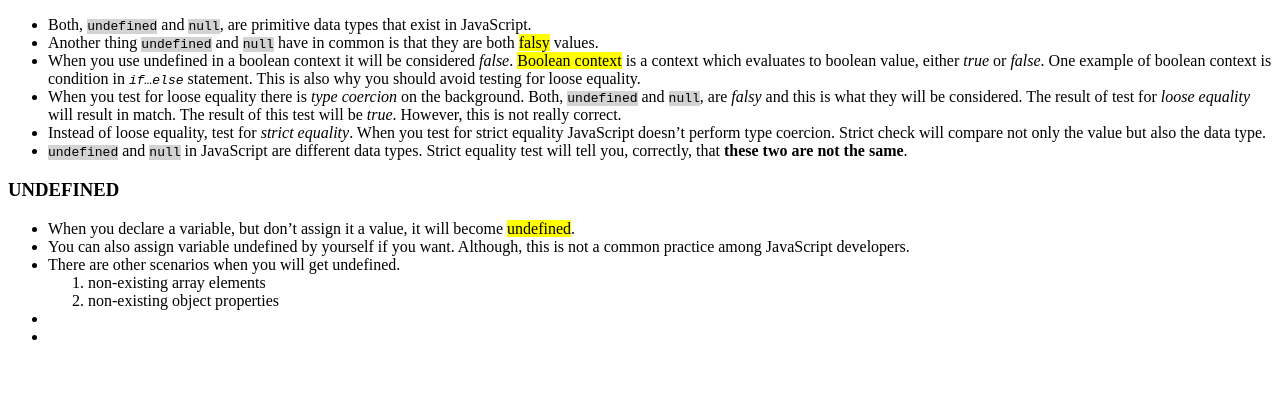
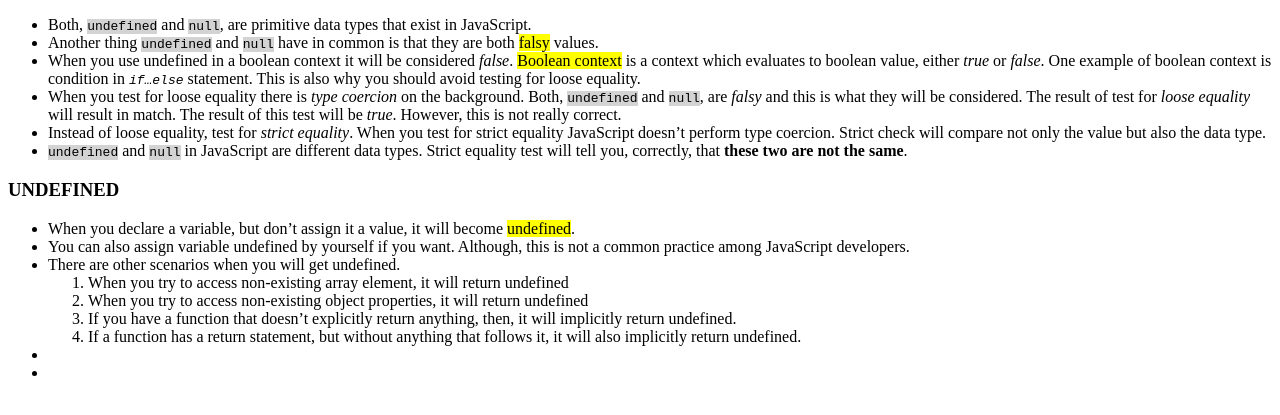
Before and after one commit to yugmani/alex-null-vs-undefined, a website: page index.html in a window 1280 px wide. Shown: the part 91-506 px from the top of the page. Drawn offline with Linux system fonts and the light colour scheme.

Commit message:
function that returns undefiend

```diff
--- a/index.html
+++ b/index.html
@@ -54,8 +54,22 @@
     <li>
       There are other scenarios when you will get undefined.
       <ol>
-        <li>non-existing array elements</li>
-        <li>non-existing object properties</li>
+        <li>
+          When you try to access non-existing array element, it will return
+          undefined
+        </li>
+        <li>
+          When you try to access non-existing object properties, it will return
+          undefined
+        </li>
+        <li>
+          If you have a function that doesn’t explicitly return anything, then,
+          it will implicitly return undefined.
+        </li>
+        <li>
+          If a function has a return statement, but without anything that
+          follows it, it will also implicitly return undefined.
+        </li>
       </ol>
     </li>
     <li></li>
```
Also changed, not shown: index.js (+29 -0 lines).
